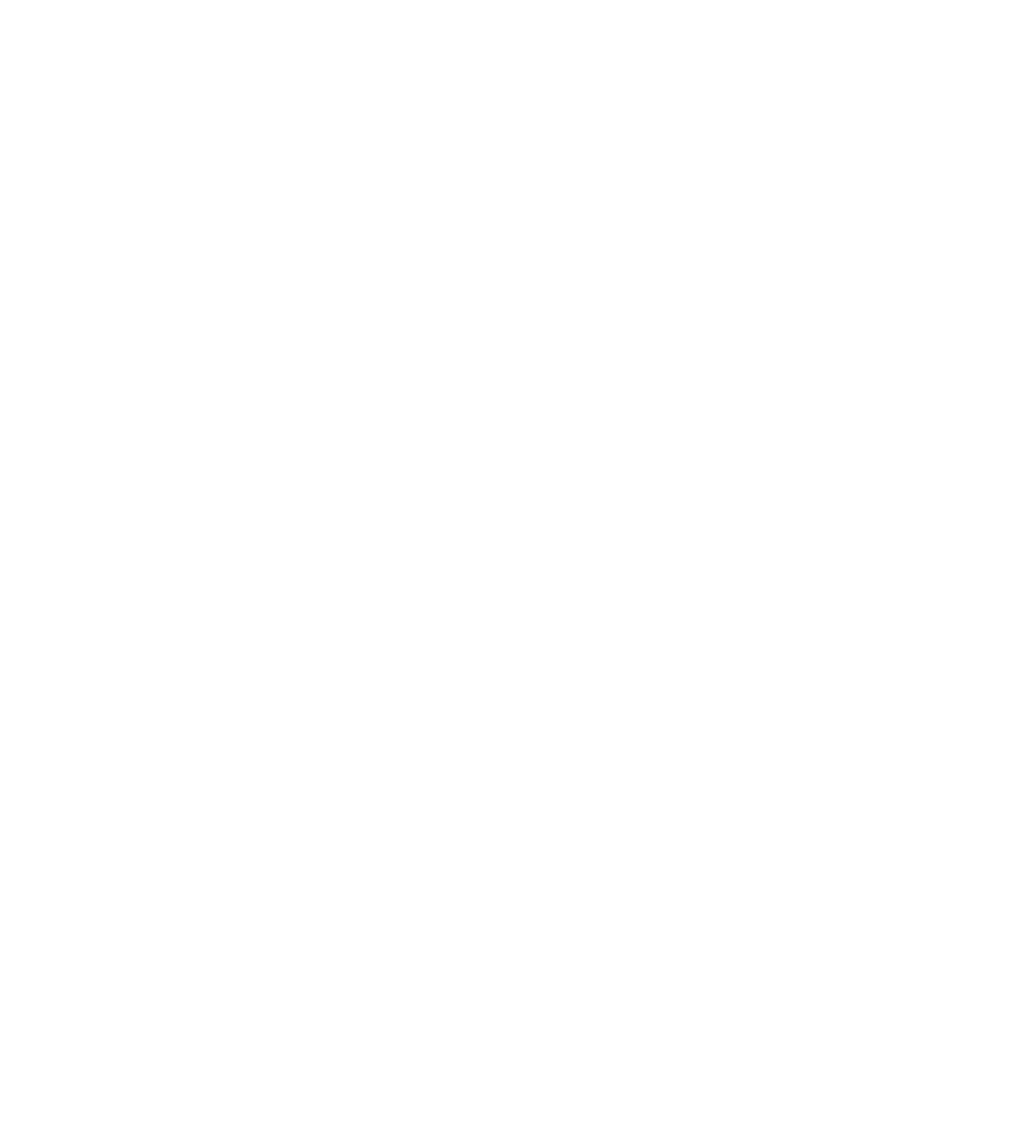
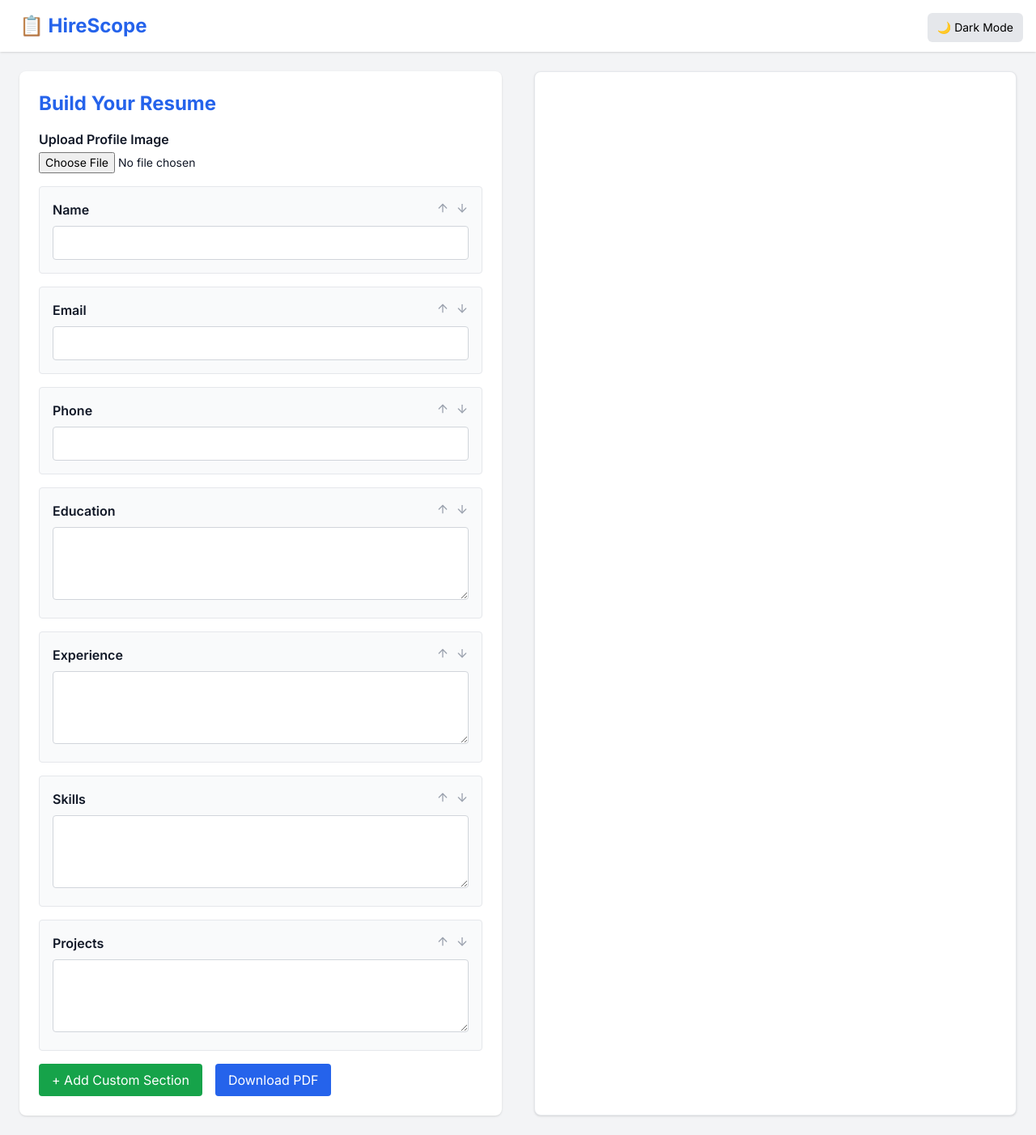
Before and after one commit to gogoyal/job-tracker, a React (Create React App) app in the folder client/: page /resume-builder in a window 1280 px wide. Before the commit this address had no page. Shown: the whole page at 81% size. Before the commit the page ends 800 px from the top, so only its background shows below. Built offline with nearby package versions, Linux system fonts and the light colour scheme.

Commit message:
Add profile image upload and exclude empty sections in resume PDF

```diff
--- a/client/package.json
+++ b/client/package.json
@@ -8,13 +8,17 @@
     "cors": "^2.8.5",
     "dotenv": "^17.0.1",
     "express": "^5.1.0",
+    "html2canvas": "^1.4.1",
     "jsonwebtoken": "^9.0.2",
+    "jspdf": "^3.0.1",
     "lucide-react": "^0.525.0",
     "mongoose": "^8.16.1",
     "react": "^18.2.0",
+    "react-beautiful-dnd": "^13.1.1",
     "react-dom": "^18.2.0",
     "react-router-dom": "^7.6.3",
-    "react-scripts": "5.0.1"
+    "react-scripts": "5.0.1",
+    "uuid": "^11.1.0"
   },
   "devDependencies": {
     "autoprefixer": "^10.4.12",
--- a/client/public/index.html
+++ b/client/public/index.html
@@ -4,8 +4,9 @@
 <head>
   <meta charset="UTF-8" />
   <meta name="viewport" content="width=device-width, initial-scale=1.0" />
+  <link rel="icon" href="https://icon-library.com/images/job-icon-png/job-icon-png-15.jpg" />
   <link href="https://fonts.googleapis.com/css2?family=Inter:wght@400;600;700&display=swap" rel="stylesheet">
-  <title>React + Tailwind App</title>
+  <title>HireScope</title>
 </head>
 
 <body>
--- a/client/src/App.js
+++ b/client/src/App.js
@@ -4,6 +4,7 @@
 import Register from "./pages/Register";
 import Dashboard from "./pages/Dashboard";
 import ProtectedRoute from "./components/ProtectedRoute";
+import ResumeBuilder from "./pages/ResumeBuilder";
 
 function App() {
   return (
@@ -12,6 +13,7 @@
         <Route path="/" element={<Login />} />
         <Route path="/login" element={<Login />} />
         <Route path="/register" element={<Register />} />
+        <Route path="/resume-builder" element={<ResumeBuilder />} />
         <Route
           path="/dashboard"
           element={
--- a/client/src/components/Navbar.js
+++ b/client/src/components/Navbar.js
@@ -16,7 +16,7 @@
         className="text-2xl font-bold text-blue-600 dark:text-blue-400 cursor-pointer"
         onClick={() => navigate("/dashboard")}
       >
-         📋 Job Tracker
+        📋 HireScope
       </h1>
 
       <div className="flex items-center space-x-4">
--- /dev/null
+++ b/client/src/components/ResumePreview.js
@@ -0,0 +1,30 @@
+import React from "react";
+
+const ResumePreview = ({ sections, profileImage }) => {
+  return (
+    <div className="space-y-4">
+      {/* Profile Image (only if uploaded) */}
+      {profileImage && (
+        <div className="flex justify-center mb-4">
+          <img
+            src={profileImage}
+            alt="Profile"
+            className="w-[96px] h-[96px] mx-auto rounded-full object-cover border-2 border-blue-500"
+          />
+        </div>
+      )}
+
+      {/* Render each non-empty section */}
+      {sections.map((section) =>
+        section.value.trim() ? (
+          <div key={section.id} className="mb-4">
+            <h2 className="text-lg font-bold text-blue-600">{section.title}</h2>
+            <p className="text-sm whitespace-pre-line">{section.value}</p>
+          </div>
+        ) : null
+      )}
+    </div>
+  );
+};
+
+export default ResumePreview;
--- /dev/null
+++ b/client/src/pages/ResumeBuilder.js
@@ -0,0 +1,252 @@
+import React, { useRef, useState } from "react";
+import Navbar from "../components/Navbar";
+import ResumePreview from "../components/ResumePreview";
+import jsPDF from "jspdf";
+import { v4 as uuidv4 } from "uuid";
+import { ArrowUp, ArrowDown } from "lucide-react";
+
+const ResumeBuilder = () => {
+  const previewRef = useRef();
+
+  const [sections, setSections] = useState([
+    { id: "name", title: "Name", value: "", type: "input" },
+    { id: "email", title: "Email", value: "", type: "input" },
+    { id: "phone", title: "Phone", value: "", type: "input" },
+    { id: "education", title: "Education", value: "", type: "textarea" },
+    { id: "experience", title: "Experience", value: "", type: "textarea" },
+    { id: "skills", title: "Skills", value: "", type: "textarea" },
+    { id: "projects", title: "Projects", value: "", type: "textarea" },
+  ]);
+
+  const [newSectionTitle, setNewSectionTitle] = useState("");
+  const [showTitleInput, setShowTitleInput] = useState(false);
+  const [profileImage, setProfileImage] = useState("");
+
+  const handleImageChange = (e) => {
+    const file = e.target.files[0];
+    if (file) {
+      const reader = new FileReader();
+      reader.onloadend = () => {
+        setProfileImage(reader.result);
+      };
+      reader.readAsDataURL(file);
+    }
+  };
+
+  const handleCustomTitleSubmit = () => {
+    if (!newSectionTitle.trim()) return;
+    const newId = uuidv4();
+    setSections([
+      ...sections,
+      {
+        id: newId,
+        title: newSectionTitle.trim(),
+        value: "",
+        type: "textarea",
+      },
+    ]);
+    setNewSectionTitle("");
+    setShowTitleInput(false);
+  };
+
+  const handleChange = (id, newValue) => {
+    setSections((prev) =>
+      prev.map((section) =>
+        section.id === id ? { ...section, value: newValue } : section
+      )
+    );
+  };
+
+  const moveSection = (index, direction) => {
+    const newSections = [...sections];
+    const targetIndex = index + direction;
+    if (targetIndex < 0 || targetIndex >= sections.length) return;
+    const temp = newSections[targetIndex];
+    newSections[targetIndex] = newSections[index];
+    newSections[index] = temp;
+    setSections(newSections);
+  };
+
+  const handleDownload = async () => {
+    const filteredSections = sections.filter(
+      (section) => section.value.trim() !== ""
+    );
+
+    const pdf = new jsPDF("p", "pt", "a4");
+    const pageWidth = pdf.internal.pageSize.getWidth();
+    const margin = 40;
+    let y = margin;
+
+    // If profile image is uploaded
+    if (profileImage) {
+      const img = new Image();
+      img.src = profileImage;
+
+      await new Promise((resolve) => {
+        img.onload = () => {
+          const imgWidth = 80;
+          const imgHeight = 80;
+          pdf.addImage(
+            img,
+            "PNG",
+            pageWidth / 2 - imgWidth / 2,
+            y,
+            imgWidth,
+            imgHeight
+          );
+          y += imgHeight + 20;
+          resolve();
+        };
+      });
+    }
+
+    pdf.setFont("helvetica", "normal");
+
+    filteredSections.forEach((section) => {
+      pdf.setTextColor("#2563eb"); // blue title
+      pdf.setFontSize(14);
+      pdf.text(section.title, margin, y);
+      y += 18;
+
+      pdf.setTextColor("#000000"); // black text
+      pdf.setFontSize(11);
+
+      // Break long text into lines
+      const lines = pdf.splitTextToSize(section.value, pageWidth - margin * 2);
+      pdf.text(lines, margin, y);
+      y += lines.length * 14 + 10;
+    });
+
+    pdf.save("resume.pdf");
+  };
+
+  return (
+    <div className="min-h-screen bg-gray-100 dark:bg-gray-900 text-gray-900 dark:text-white transition-all duration-300">
+      <Navbar />
+      <div className="flex flex-col lg:flex-row p-6 gap-10">
+        {/* Form Section */}
+        <div className="w-full lg:w-1/2 bg-white dark:bg-gray-800 p-6 rounded-lg shadow space-y-4">
+          <h2 className="text-2xl font-bold text-blue-600 dark:text-blue-400">
+            Build Your Resume
+          </h2>
+
+          {/* Profile Image Upload */}
+          <div>
+            <label className="font-semibold block mb-1">
+              Upload Profile Image
+            </label>
+            <input
+              type="file"
+              accept="image/*"
+              onChange={handleImageChange}
+              className="text-sm"
+            />
+            {profileImage && (
+              <img
+                src={profileImage}
+                alt="Profile Preview"
+                className="mt-2 w-24 h-24 rounded-full border border-blue-500 object-cover"
+              />
+            )}
+          </div>
+
+          {sections.map((section, index) => (
+            <div
+              key={section.id}
+              className="bg-gray-50 dark:bg-gray-700 border dark:border-gray-600 p-4 rounded"
+            >
+              <div className="flex justify-between items-center mb-2">
+                <label className="block font-semibold">{section.title}</label>
+                <div className="space-x-2">
+                  <button
+                    onClick={() => moveSection(index, -1)}
+                    className="text-gray-400 hover:text-blue-500"
+                    title="Move Up"
+                  >
+                    <ArrowUp size={16} />
+                  </button>
+                  <button
+                    onClick={() => moveSection(index, 1)}
+                    className="text-gray-400 hover:text-blue-500"
+                    title="Move Down"
+                  >
+                    <ArrowDown size={16} />
+                  </button>
+                </div>
+              </div>
+
+              {section.type === "input" ? (
+                <input
+                  type="text"
+                  value={section.value}
+                  onChange={(e) => handleChange(section.id, e.target.value)}
+                  className="w-full border border-gray-300 dark:border-gray-600 bg-white dark:bg-gray-800 text-black dark:text-white rounded px-4 py-2"
+                />
+              ) : (
+                <textarea
+                  rows={3}
+                  value={section.value}
+                  onChange={(e) => handleChange(section.id, e.target.value)}
+                  className="w-full border border-gray-300 dark:border-gray-600 bg-white dark:bg-gray-800 text-black dark:text-white rounded px-4 py-2"
+                />
+              )}
+            </div>
+          ))}
+
+          {/* Custom Section Input */}
+          {showTitleInput ? (
+            <div className="flex gap-2">
+              <input
+                type="text"
+                placeholder="Enter section title"
+                value={newSectionTitle}
+                onChange={(e) => setNewSectionTitle(e.target.value)}
+                className="border border-gray-300 dark:border-gray-600 bg-white dark:bg-gray-800 text-black dark:text-white px-4 py-2 rounded w-full"
+              />
+              <button
+                onClick={handleCustomTitleSubmit}
+                className="bg-green-600 hover:bg-green-700 text-white px-4 py-2 rounded"
+              >
+                Add
+              </button>
+              <button
+                onClick={() => {
+                  setShowTitleInput(false);
+                  setNewSectionTitle("");
+                }}
+                className="bg-gray-400 hover:bg-gray-500 text-white px-4 py-2 rounded"
+              >
+                Cancel
+              </button>
+            </div>
+          ) : (
+            <div className="flex gap-4">
+              <button
+                onClick={() => setShowTitleInput(true)}
+                className="bg-green-600 hover:bg-green-700 text-white px-4 py-2 rounded"
+              >
+                + Add Custom Section
+              </button>
+              <button
+                onClick={handleDownload}
+                className="bg-blue-600 hover:bg-blue-700 text-white px-4 py-2 rounded"
+              >
+                Download PDF
+              </button>
+            </div>
+          )}
+        </div>
+
+        {/* Preview Section */}
+        <div
+          ref={previewRef}
+          className="w-full lg:w-1/2 bg-white dark:bg-gray-800 p-6 border dark:border-gray-600 shadow rounded-lg"
+        >
+          <ResumePreview sections={sections} profileImage={profileImage} />
+        </div>
+      </div>
+    </div>
+  );
+};
+
+export default ResumeBuilder;
```
Also changed, not shown: 1 other file (tests, documents, lock files or other folders).
